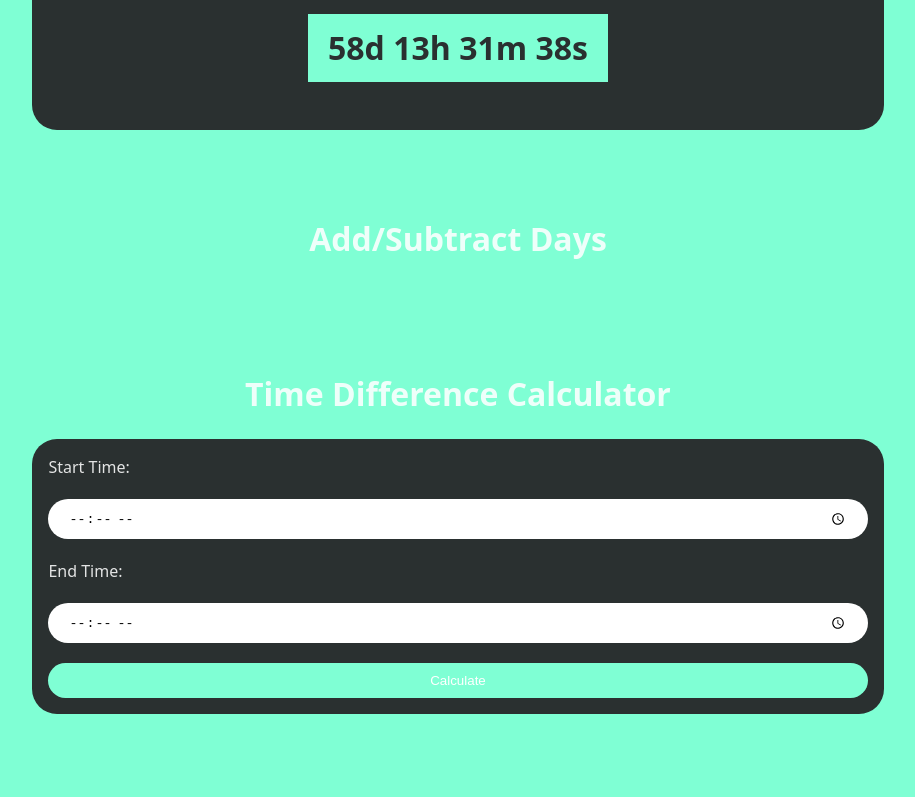
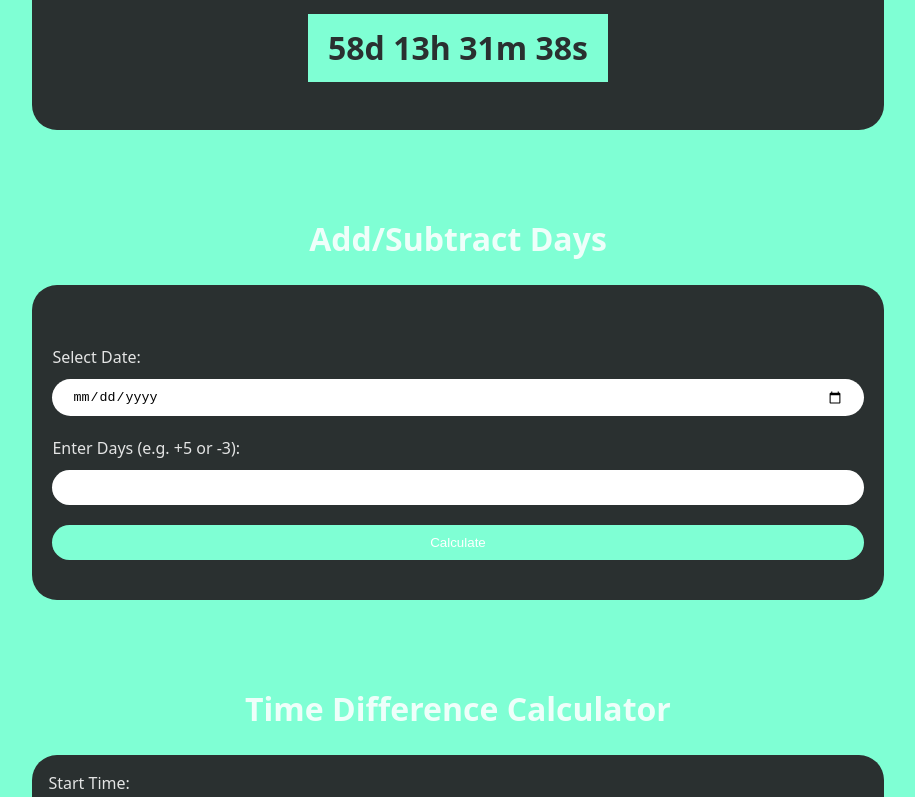
Before and after one commit to HristijanRalis/React-Dates-Projects, a React (Vite) app in the folder week-2-manipulation/: page / in a window 1280 px wide. Shown: the part 541-1338 px from the top of the page, without its empty margins (182-1097 px from the left). Built offline with nearby package versions, Linux system fonts and the light colour scheme.

Commit message:
Done with project for Adding and subtract a  days

```diff
--- a/week-2-manipulation/src/App.tsx
+++ b/week-2-manipulation/src/App.tsx
@@ -1,4 +1,5 @@
 import "./App.css";
+import AddSubtractDays from "./components/AddSubtractDays/AddSubtractDays";
 import { DateFormater } from "./components/DateFormater/DateFormater";
 import NewYearCountdown from "./components/NewYearCountdown/NewYearCountdown";
 import { SimpleDateRangeViewer } from "./components/SimpleDateRangeViewer/SimpleDateRangeViewer";
@@ -23,6 +24,7 @@ function App() {
 
       <div className="section">
         <h1>Add/Subtract Days</h1>
+        <AddSubtractDays />
       </div>
       {/* Time Difference Calculator */}
 
--- /dev/null
+++ b/week-2-manipulation/src/components/AddSubtractDays/AddSubtractDays.css
@@ -0,0 +1,47 @@
+.AddSubtractDays {
+  display: flex;
+  flex-direction: column;
+  align-items: center;
+  justify-content: center;
+  width: 70%;
+  background-color: rgb(42, 48, 48);
+  border-radius: 25px;
+  padding-block: 20px;
+}
+.DaysForm {
+  width: 100%;
+  display: flex;
+  flex-direction: column;
+  align-items: start;
+  padding: 20px;
+}
+
+.daysContent {
+  width: 100%;
+  display: flex;
+  flex-direction: column;
+  align-items: start;
+  gap: 10px;
+}
+
+.daysContent:not(:last-child) {
+  margin-top: 20px;
+}
+
+.daysInput {
+  padding: 10px 20px;
+  width: 100%;
+  border: none;
+  border-radius: 25px;
+}
+
+.CalculationBtn {
+  margin-top: 20px;
+  width: 100%;
+  padding: 10px 20px;
+  background-color: aquamarine;
+  color: white;
+  border: none;
+  border-radius: 25px;
+  cursor: pointer;
+}
--- /dev/null
+++ b/week-2-manipulation/src/components/AddSubtractDays/AddSubtractDays.tsx
@@ -0,0 +1,58 @@
+import { useState } from "react";
+import "./AddSubtractDays.css";
+
+const AddSubtractDays = () => {
+  const [baseDate, setBaseDate] = useState<string>("");
+  const [days, setDays] = useState<number>(0);
+  const [result, setResult] = useState<string>("");
+
+  const handleCalculate = (e: React.FormEvent<HTMLFormElement>) => {
+    e.preventDefault();
+
+    if (!baseDate || isNaN(days)) {
+      setResult("Please select date and enter a number of days!");
+      return;
+    }
+
+    const originalDate = new Date(baseDate);
+
+    originalDate.setDate(originalDate.getDate() + days);
+
+    const formatted = `${originalDate.getDate().toString().padStart(2, "0")}.${(
+      originalDate.getMonth() + 1
+    )
+      .toString()
+      .padStart(2, "0")}.${originalDate.getFullYear()}`;
+
+    setResult(formatted);
+  };
+  return (
+    <div className="AddSubtractDays">
+      <form className="DaysForm" onSubmit={handleCalculate}>
+        <div className="daysContent">
+          <label>Select Date:</label>
+          <input
+            type="date"
+            onChange={(e) => setBaseDate(e.target.value)}
+            className="daysInput"
+          />
+        </div>
+        <div className="daysContent">
+          <label> Enter Days (e.g. +5 or -3):</label>
+          <input
+            type="number"
+            onChange={(e) => setDays(Number(e.target.value))}
+            className="daysInput"
+          />
+        </div>
+        <div className="daysContent">
+          <button className="CalculationBtn">Calculate</button>
+        </div>
+      </form>
+
+      <div className="result">{result && <h3>{result}</h3>}</div>
+    </div>
+  );
+};
+
+export default AddSubtractDays;
```
